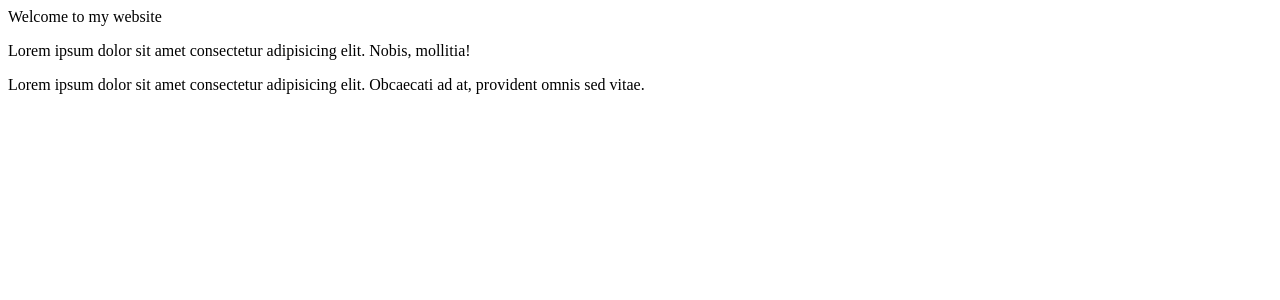
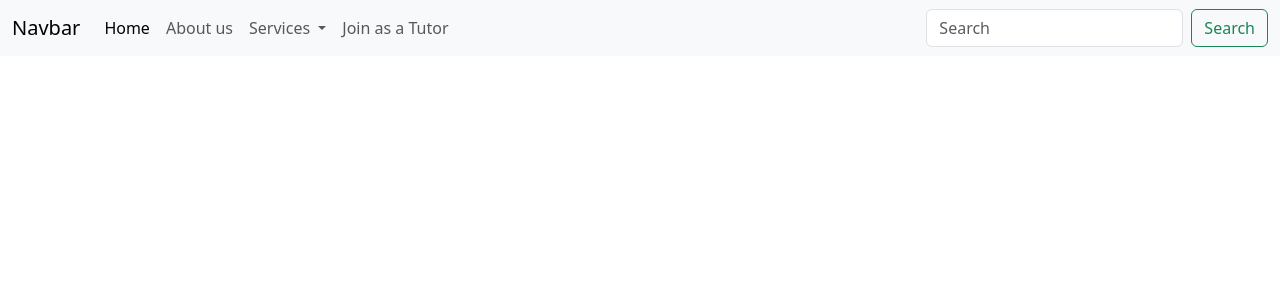
Before and after one commit to pkstiyara/home-tution-django-python, a Django app: page / in a window 1280 px wide. Shown: the top 300 px of the page. Run offline with Django 5.2, Linux system fonts and the light colour scheme.

Commit message:
updated with bootstrap

```diff
--- a/gurgaonhometution/gurgaonhometution/settings.py
+++ b/gurgaonhometution/gurgaonhometution/settings.py
@@ -25,7 +25,7 @@ SECRET_KEY = "django-insecure-bi^p!9wt$i2(j#+a%x=v3&pw13q!2eh!x)xe44s(2p5ob5m5kb
 # SECURITY WARNING: don't run with debug turned on in production!
 DEBUG = True
 
-ALLOWED_HOSTS = []
+ALLOWED_HOSTS = ['*']
 
 
 # Application definition
--- a/gurgaonhometution/templates/index.html
+++ b/gurgaonhometution/templates/index.html
@@ -1,14 +1,50 @@
-<!DOCTYPE html>
+<!doctype html>
 <html lang="en">
-<head>
-    <meta charset="UTF-8">
-    <meta name="viewport" content="width=device-width, initial-scale=1.0">
-    <title>This is a test page.</title>
-</head>
-<body>
-    Welcome to my website
+  <head>
+    <meta charset="utf-8">
+    <meta name="viewport" content="width=device-width, initial-scale=1">
+    <title>Gurgaon Home Tution</title>
+    <link href="https://cdn.jsdelivr.net/npm/bootstrap@5.3.2/dist/css/bootstrap.min.css" rel="stylesheet" integrity="sha384-T3c6CoIi6uLrA9TneNEoa7RxnatzjcDSCmG1MXxSR1GAsXEV/Dwwykc2MPK8M2HN" crossorigin="anonymous">
+  </head>
+  <body>
 
-    <p>Lorem ipsum dolor sit amet consectetur adipisicing elit. Nobis, mollitia!</p>
-    <p>Lorem ipsum dolor sit amet consectetur adipisicing elit. Obcaecati ad at, provident omnis sed vitae.</p>
-</body>
+
+    <nav class="navbar navbar-expand-lg bg-body-tertiary">
+  <div class="container-fluid">
+    <a class="navbar-brand" href="#">Navbar</a>
+    <button class="navbar-toggler" type="button" data-bs-toggle="collapse" data-bs-target="#navbarSupportedContent" aria-controls="navbarSupportedContent" aria-expanded="false" aria-label="Toggle navigation">
+      <span class="navbar-toggler-icon"></span>
+    </button>
+    <div class="collapse navbar-collapse" id="navbarSupportedContent">
+      <ul class="navbar-nav me-auto mb-2 mb-lg-0">
+        <li class="nav-item">
+          <a class="nav-link active" aria-current="page" href="#">Home</a>
+        </li>
+        <li class="nav-item">
+          <a class="nav-link" href="/about">About us</a>
+        </li>
+        <li class="nav-item dropdown">
+          <a class="nav-link dropdown-toggle" href="/services" role="button" data-bs-toggle="dropdown" aria-expanded="false">
+            Services
+          </a>
+          <ul class="dropdown-menu">
+            <li><a class="dropdown-item" href="/services">Coding Classes Home Tution</a></li>
+            <li><a class="dropdown-item" href="#">Maths Classes Home Tution</a></li>
+            <li><hr class="dropdown-divider"></li>
+            <li><a class="dropdown-item" href="#">English Classes Home Tution</a></li>
+          </ul>
+        </li>
+        <li class="nav-item">
+          <a class="nav-link" href="/contact">Join as a Tutor</a>
+        </li>
+      </ul>
+      <form class="d-flex" role="search">
+        <input class="form-control me-2" type="search" placeholder="Search" aria-label="Search">
+        <button class="btn btn-outline-success" type="submit">Search</button>
+      </form>
+    </div>
+  </div>
+</nav>
+    <script src="https://cdn.jsdelivr.net/npm/bootstrap@5.3.2/dist/js/bootstrap.bundle.min.js" integrity="sha384-C6RzsynM9kWDrMNeT87bh95OGNyZPhcTNXj1NW7RuBCsyN/o0jlpcV8Qyq46cDfL" crossorigin="anonymous"></script>
+  </body>
 </html>
```
